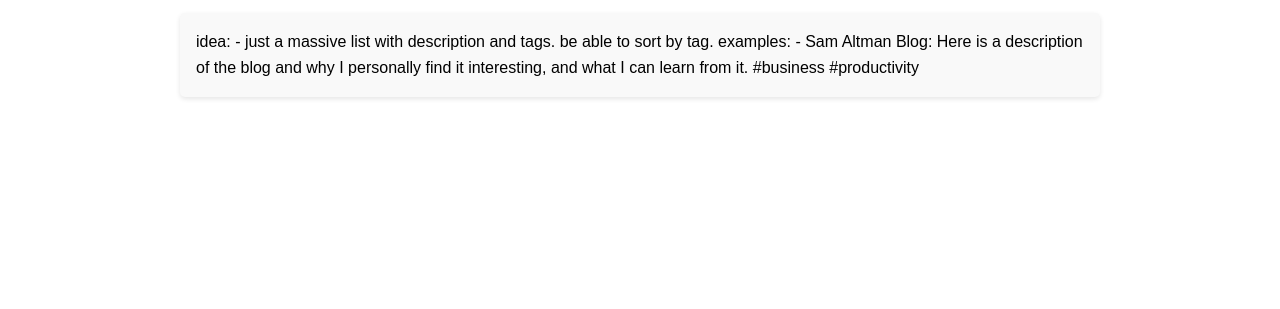
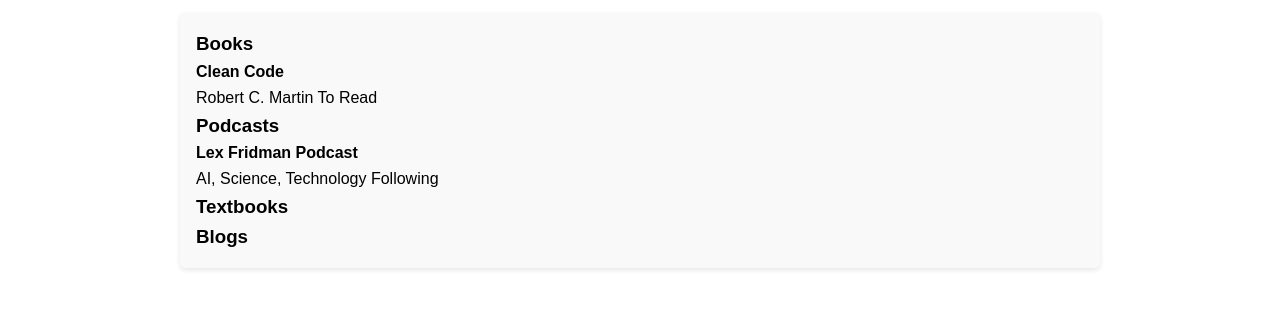
Before and after one commit to ChristopherMonteleone/christophermonteleone.github.io, a plain HTML site: page resources.html in a window 1280 px wide. Shown: the part 153-462 px from the top of the page. Drawn offline with Linux system fonts and the light colour scheme.

Commit message:
Update resources.html

```diff
--- a/resources.html
+++ b/resources.html
@@ -21,8 +21,49 @@
         <section id="resources">
             <h2>Resources</h2>
             <div class="content">
-                <p>idea: - just a massive list with description and tags. be able to sort by tag. examples:
-                    - Sam Altman Blog: Here is a description of the blog and why I personally find it interesting, and what I can learn from it. #business #productivity</p>
+                <div class="resource-grid">
+                    <!-- Books -->
+                    <div class="resource-category">
+                        <h3>Books</h3>
+                        <div class="resource-list">
+                            <div class="resource-item">
+                                <h4>Clean Code</h4>
+                                <span class="author">Robert C. Martin</span>
+                                <span class="status">To Read</span>
+                            </div>
+                            <!-- More books... -->
+                        </div>
+                    </div>
+
+                    <!-- Podcasts -->
+                    <div class="resource-category">
+                        <h3>Podcasts</h3>
+                        <div class="resource-list">
+                            <div class="resource-item">
+                                <h4>Lex Fridman Podcast</h4>
+                                <span class="topic">AI, Science, Technology</span>
+                                <span class="status">Following</span>
+                            </div>
+                            <!-- More podcasts... -->
+                        </div>
+                    </div>
+
+                    <!-- Textbooks -->
+                    <div class="resource-category">
+                        <h3>Textbooks</h3>
+                        <div class="resource-list">
+                            <!-- Textbooks items -->
+                        </div>
+                    </div>
+
+                    <!-- Blogs -->
+                    <div class="resource-category">
+                        <h3>Blogs</h3>
+                        <div class="resource-list">
+                            <!-- Blog items -->
+                        </div>
+                    </div>
+                </div>
             </div>
         </section>
     </main>
```
